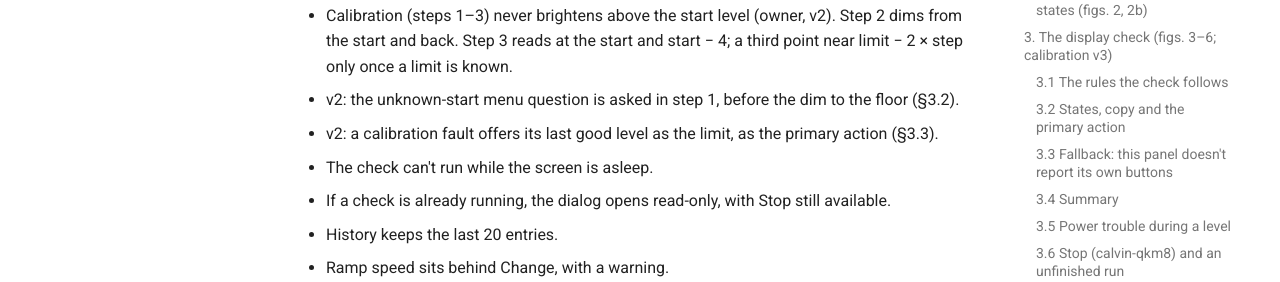
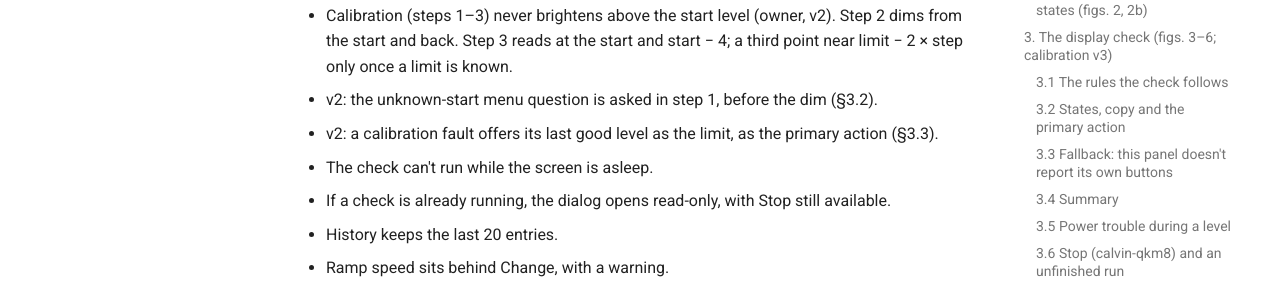
Before and after one commit to osterbergsimon/calvin, an MkDocs documentation site: the page built from docs/design/2026-11-04-brightness-ramp-ui.md, in a window 1280 px wide and 900 px high, scrolled down 9999 px. Shown: the part 170-452 px from the top of the window. Built offline with MkDocs 1.6.1 and Material for MkDocs 9.7.7, drawn with Linux system fonts in a browser that asks for light colours; comment, search, counter and statistics services are not loaded.

Commit message:
docs(design): drop 'floor' wording from v2 note (calvin-idts)

```diff
--- a/docs/design/2026-11-04-brightness-ramp-ui.md
+++ b/docs/design/2026-11-04-brightness-ramp-ui.md
@@ -292,7 +292,7 @@ screen's own menu uses that word). Avoid "VCP", "i2c", "throttled" and "brown-ou
 - The first-time brightness is the lower of "limit minus two steps" and DDC 20.
 - Calibration (steps 1–3) never brightens above the start level (owner, v2). Step 2 dims from the start and back.
   Step 3 reads at the start and start − 4; a third point near limit − 2 × step only once a limit is known.
-- v2: the unknown-start menu question is asked in step 1, before the dim to the floor (§3.2).
+- v2: the unknown-start menu question is asked in step 1, before the dim (§3.2).
 - v2: a calibration fault offers its last good level as the limit, as the primary action (§3.3).
 - The check can't run while the screen is asleep.
 - If a check is already running, the dialog opens read-only, with Stop still available.
```
